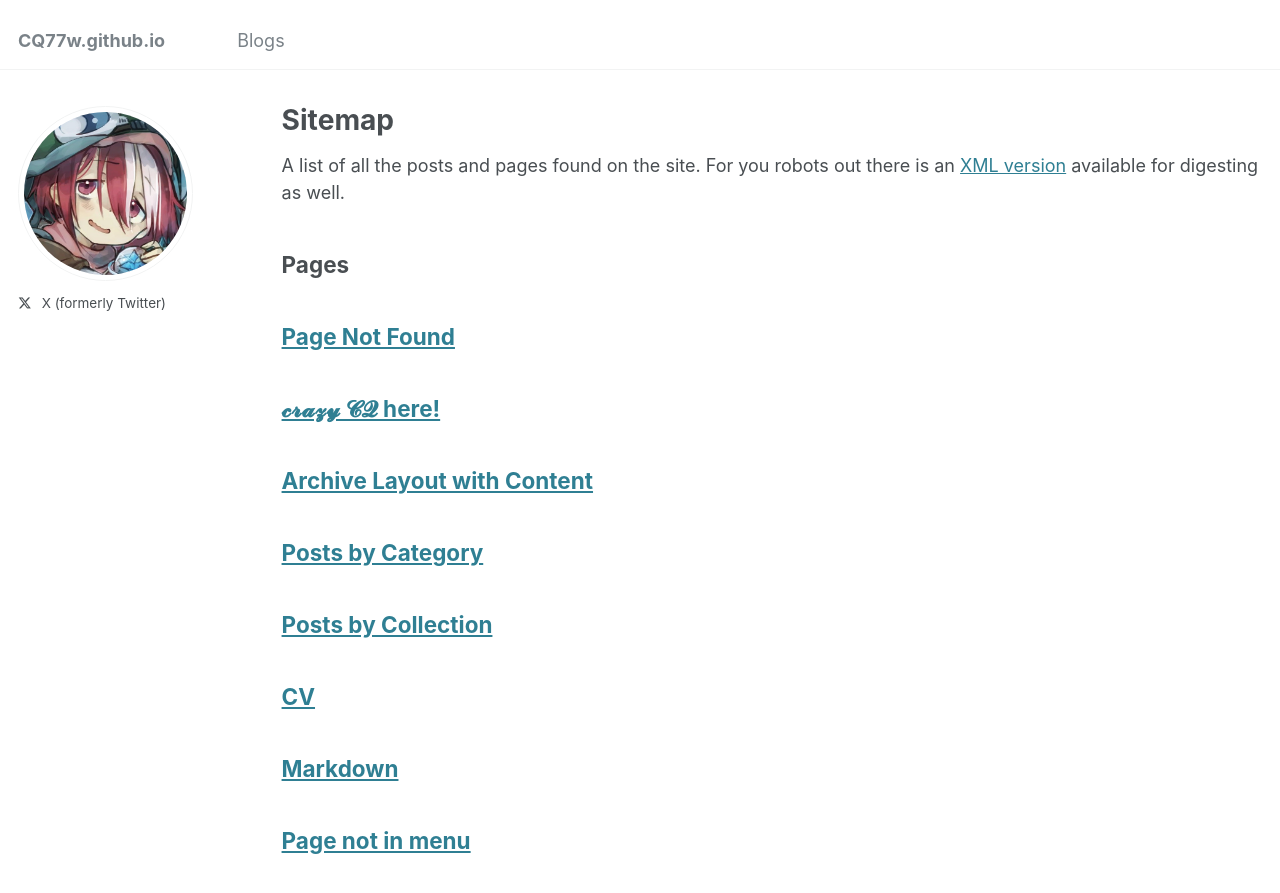
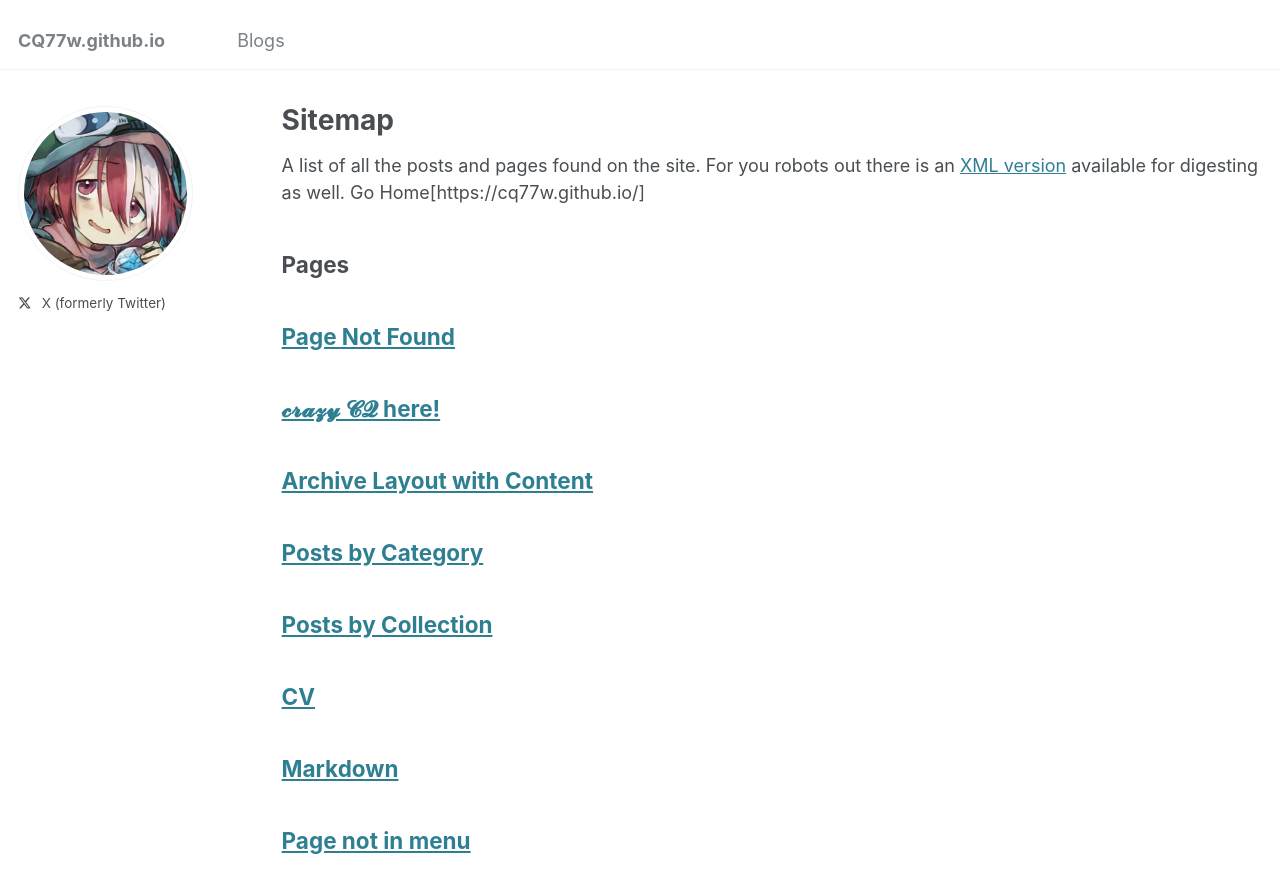
Before and after one commit to CQ77w/CQ77w.github.io, a Jekyll site: the page built from _pages/sitemap.md, in a window 1280 px wide and 900 px high. Shown: the top 893 px of the window. Built offline with Jekyll 4.4.1, drawn with Linux system fonts in a browser that asks for light colours.

Commit message:
Update sitemap.md

```diff
--- a/_pages/sitemap.md
+++ b/_pages/sitemap.md
@@ -8,6 +8,7 @@ author_profile: true
 {% include base_path %}
 
 A list of all the posts and pages found on the site. For you robots out there is an [XML version]({{ base_path }}/sitemap.xml) available for digesting as well.
+Go Home[https://cq77w.github.io/]
 
 <h2>Pages</h2>
 {% for post in site.pages %}
```
